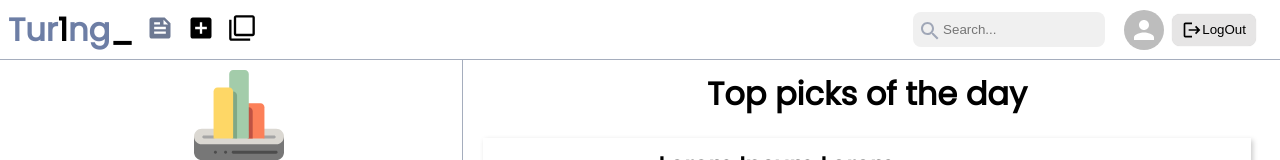
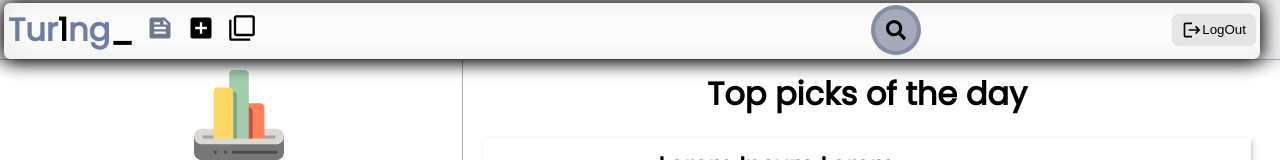
Before and after one commit to AtriSukul1508/Njack_Hack_It_Out-Tur1ng-, a React (Create React App) app in the folder tur1ng/: page / in a window 1280 px wide. Shown: the top 160 px of the page. Built offline with nearby package versions, Linux system fonts and the light colour scheme; a web font is replaced by a local one.

Commit message:
redesigned navbar

```diff
--- /dev/null
+++ b/package.json
@@ -0,0 +1,5 @@
+{
+  "dependencies": {
+    "styled-components": "^5.3.6"
+  }
+}
--- a/tur1ng/src/Components/Navbar/Navbar.jsx
+++ b/tur1ng/src/Components/Navbar/Navbar.jsx
@@ -11,6 +11,7 @@
 import DialogContent from '@mui/material/DialogContent';
 import DialogContentText from '@mui/material/DialogContentText';
 import DialogTitle from '@mui/material/DialogTitle';
+import Search1 from "./search";
 const Navbar = () => {
     const { user } = useAuthContext();
     const { logout } = useLogout();
@@ -37,12 +38,13 @@
                 </div>
                 <div className='navbar_btns'>
                     <div className='search_bar_container'>
-                        <Search className='search_icon' />
-                        <input type='search' placeholder='Search...' name='search_bar' />
+                   {/* <Search className='search_icon' />
+                        <input type='search' placeholder='Search...' name='search_bar' /> */}
+                        <Search1 />
                     </div>
 
                     <div className='profile_name'>
-                        {user ? <NavLink to={`/profile/${user.user._id}`} ><Avatar src={user.user.image} alt={user.user.name} /></NavLink> : <><Avatar alt="No_image" /></>}
+                        {/* {user ? <NavLink to={`/profile/${user.user._id}`} ><Avatar src={user.user.image} alt={user.user.name} /></NavLink> : <><Avatar alt="No_image" /></>} */}
                         {/* <p>{user ? user.user.name : ''}</p> */}
                         <button onClick={handleLogout} className='logout__btn' ><Logout fontSize='small' /> LogOut</button>
                     </div>
--- /dev/null
+++ b/tur1ng/src/Components/Navbar/icons/arrowRight.js
@@ -0,0 +1,13 @@
+const IconArrorRight = (props) => (
+    <svg
+      aria-hidden="true"
+      xmlns="http://www.w3.org/2000/svg"
+      viewBox="0 0 512 512"
+      {...props}
+    >
+      <title>Arrow Rigth Icon</title>
+      <path d="M190.5 66.9l22.2-22.2c9.4-9.4 24.6-9.4 33.9 0L441 239c9.4 9.4 9.4 24.6 0 33.9L246.6 467.3c-9.4 9.4-24.6 9.4-33.9 0l-22.2-22.2c-9.5-9.5-9.3-25 .4-34.3L311.4 296H24c-13.3 0-24-10.7-24-24v-32c0-13.3 10.7-24 24-24h287.4L190.9 101.2c-9.8-9.3-10-24.8-.4-34.3z" />
+    </svg>
+  );
+
+  export default IconArrorRight;
--- /dev/null
+++ b/tur1ng/src/Components/Navbar/icons/iconsearch.js
@@ -0,0 +1,13 @@
+const IconSearch = (props) => (
+    <svg
+      aria-hidden="true"
+      xmlns="http://www.w3.org/2000/svg"
+      viewBox="0 0 512 512"
+      {...props}
+    >
+      <title>Search Icon</title>
+      <path d="M505 442.7L405.3 343c-4.5-4.5-10.6-7-17-7H372c27.6-35.3 44-79.7 44-128C416 93.1 322.9 0 208 0S0 93.1 0 208s93.1 208 208 208c48.3 0 92.7-16.4 128-44v16.3c0 6.4 2.5 12.5 7 17l99.7 99.7c9.4 9.4 24.6 9.4 33.9 0l28.3-28.3c9.4-9.4 9.4-24.6.1-34zM208 336c-70.7 0-128-57.2-128-128 0-70.7 57.2-128 128-128 70.7 0 128 57.2 128 128 0 70.7-57.2 128-128 128z" />
+    </svg>
+  );
+
+  export default IconSearch;
--- /dev/null
+++ b/tur1ng/src/Components/Navbar/search.js
@@ -0,0 +1,33 @@
+import { useEffect, useRef, useState } from "react";
+import {
+  Container,
+  SearchInput,
+  IconRightArrow,
+  IconMagnifyingGlass
+} from "./styles";
+
+function Search1() {
+  const targetRef = useRef(null);
+  const [isHovered, setIsHovered] = useState(false);
+  const [isFocused, setIsFocused] = useState(false);
+  const showSearchInput = isHovered || isFocused;
+
+  useEffect(() => {
+    targetRef.current.value = "";
+  }, [showSearchInput]);
+
+  return (
+    <Container
+      onMouseEnter={() => setIsHovered(true)}
+      onMouseLeave={() => setIsHovered(false)}
+      onFocus={() => setIsFocused(true)}
+      onBlur={() => setIsFocused(false)}
+      hover={showSearchInput}
+    >
+      <SearchInput ref={targetRef} showSearchInput={showSearchInput} />
+      {showSearchInput ? <IconRightArrow /> : <IconMagnifyingGlass />}
+    </Container>
+  );
+}
+
+export default Search1;
--- /dev/null
+++ b/tur1ng/src/Components/Navbar/styles.js
@@ -0,0 +1,94 @@
+import styled, { css, keyframes } from "styled-components";
+import SearchIcon from "./icons/iconsearch";
+import ArrowRightIcon from "./icons/arrowRight";
+
+export const Container = styled.div`
+  position: relative;
+  width: 50px;
+  height: 50px;
+  box-sizing: border-box;
+  border-radius: 50px;
+//   border: 4px solid #393e46;
+     border:4px solid #6d79939c;
+  padding: 5px;
+//   background: #222833;
+     background:#6d79939c;
+  transition: all 0.5s;
+
+  display: flex;
+  justify-content: center;
+  align-items: center;
+  flex-direction: column;
+
+  ${({ hover }) =>
+    hover &&
+    css`
+      width: 50%;
+      background:white;
+      -webkit-box-shadow: 5px 5px 15px 5px rgba(0, 0, 0, 0.74);
+      box-shadow: 5px 5px 15px 5px rgba(0, 0, 0, 0.74);
+    //   border: 4px solid #00adb5;
+    border:4px solid #6d79939c;
+      @media (min-width: 768px) {
+        width: 80%;
+      }
+    `}
+`;
+
+export const SearchInput = styled.input`
+  position: absolute;
+  top: 3px;
+  left: 2px;
+  width: 100%;
+  height: 42px;
+  line-height: 30px;
+  outline: 0;
+  border: 0;
+  font-size: 2rem;
+  border-radius: 20px;
+  padding: 0 20px;
+  margin: 0;
+  margin-left:5px;
+
+  -moz-appearance: none;
+  -webkit-appearance: none;
+  appearance: none;
+
+  display: ${(props) => (props.showSearchInput ? "block" : "none")};
+`;
+
+/** icons */
+const fadeIn = keyframes`
+  from {
+    opacity: 0;
+  }
+
+  to {
+    opacity: 1;
+  }
+`;
+
+const IconCommonCss = css`
+  height: 1.25rem;
+  width: 1.25rem;
+//   fill: #00adb5;
+// fill:#6d79939c;
+fill:#6d7ea5;
+  z-index: 10;
+  animation: ${fadeIn} 1s linear;
+`;
+
+export const IconMagnifyingGlass = styled(SearchIcon)`
+  ${IconCommonCss}
+  fill:black;
+`;
+
+export const IconRightArrow = styled(ArrowRightIcon)`
+  ${IconCommonCss}
+  align-self: flex-end;
+  cursor: pointer;
+  &:hover {
+    // fill: #393e46;
+    fill:#6d79939c;
+  }
+`;
--- a/tur1ng/src/styles/navbar.css
+++ b/tur1ng/src/styles/navbar.css
@@ -17,6 +17,19 @@
     justify-content: space-between;
     border-bottom: 1px solid #6d79939c;
     background-color: #fff;
+    box-shadow: 0 0 20px rgba(0,0,0,0.3),0 0 40px rgba(0,0,0,0.1) inset;
+}
+.navbar:before,
+.navbar:after{
+    content:'';
+    position: absolute;
+    z-index: -1;
+    box-shadow: 0 0 20px rgba(0,0,0,0.8);
+    top:5%;
+    bottom:0;
+     left:4px;
+     right:20px;
+    border-radius: 6px;
 }
 .heading_title{
     color: #6d7993;
@@ -54,8 +67,11 @@
 
 }
 .search_bar_container{
-    position: relative;
-    display: flex;
+    position: absolute;
+    display: block;
+    margin-right: 425px;
+    width: 22%;
+    padding: 10px;
 }
 .search_bar_container .search_icon{
     position: absolute;
```
Also changed, not shown: 2 other files (tests, documents, lock files or other folders).
